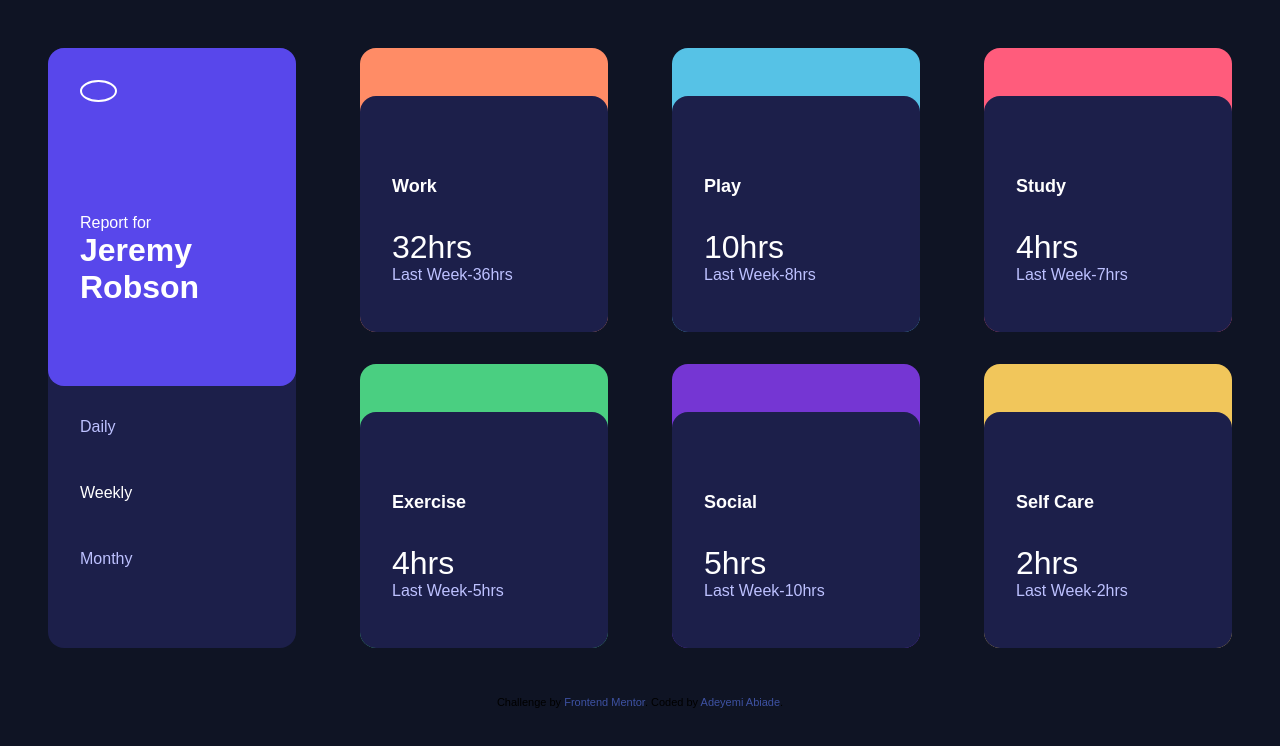
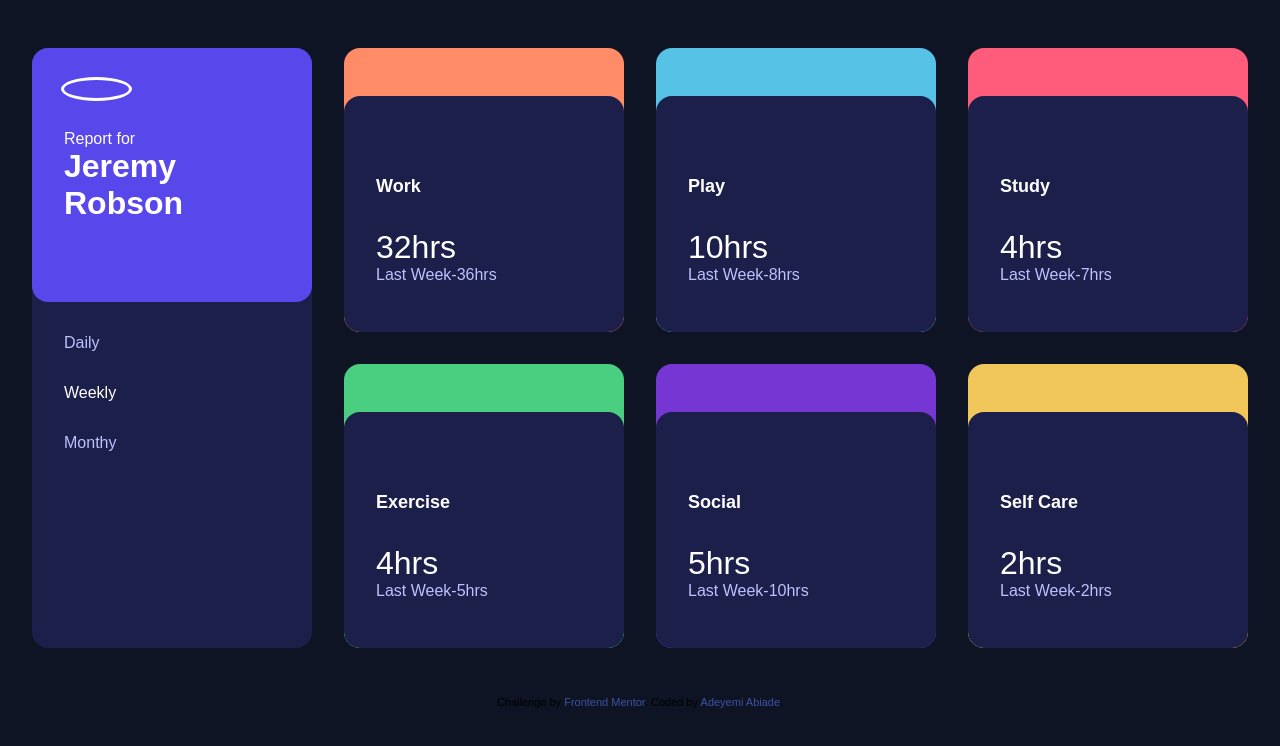
Before and after one commit to Adeyemi-Abiade/time-tracking-dashboard, a plain HTML site: page index.html in a window 1280 px wide. Drawn offline with Linux system fonts and the light colour scheme.

Commit message:
Fixed minor style issues with size and device responsiveness. Also removed redundant styles.

```diff
--- a/index.css
+++ b/index.css
@@ -1,3 +1,4 @@
+/* Default styles */
 *{
     margin:0;
     padding: 0;
@@ -5,9 +6,6 @@
     font-family: 'Rubik', sans-serif;
 }
 body{
-    display: flex;
-    flex-direction: column;
-    align-items: center;
     background-color: hsl(226, 43%, 10%);
     @import url('https://fonts.google.com/specimen/Rubik');
 }
@@ -19,14 +17,16 @@ background-color: none;
 .grid-container{
     display: grid;
     gap: 2em;
-    min-width: 31.25;
     padding: 3em 2em;
+    overflow-x: auto;
 }
 .flex{
     display: flex;
 }
 .grid-item{
-    margin: 0 1em;
+    width: 100%;
+    max-width: 450px;
+    margin: auto;
 }
 
 /* Profile section */
@@ -38,14 +38,13 @@ background-color: none;
 .profile-info{
     justify-content: space-between;
     align-items: center;
-    flex-wrap: wrap;
     background-color: hsl(246, 80%, 60%);
     border-radius: 1em;
     padding:2em;
 }
 .profile-image{
     width: 20%;
-    border: 2px solid white;
+    outline: 3px solid white;
     border-radius: 50%;
 }
 .profile-image img{
@@ -58,6 +57,7 @@ background-color: none;
 }
 profile-text p{
     font-weight: 700;
+    color: hsl(236, 100%, 87%);
 }
 profile-text h2{
     font-size: 2rem;
@@ -72,6 +72,7 @@ profile-text h2{
 }
 .profile .activity-duration a:hover{
     color: white;
+    cursor: pointer;
 }
 .profile .activity-duration .current{
     color: white;
@@ -176,17 +177,21 @@ profile-text h2{
         overflow-y: hidden;
     }
     .profile{
+        margin:0;
         grid-row-start: 1;
-        grid-row-end: span 2;
+        grid-row-end: 3;
     }
     .profile-info{
         flex-direction: column;
         align-items:flex-start ;
-        gap: 7em;
+        gap: 2em;
         padding-bottom: 5em;
     }
     .profile-info h2{
         font-size: 2rem;
+    }
+    .profile-image{
+        width: 30%;
     }
     .activity-duration{
         flex-direction: column;
@@ -196,7 +201,6 @@ profile-text h2{
         padding-top: 2em;
     }
     .profile .activity-duration a{
-        margin-bottom: 3em;
-
+        margin-bottom: 2em;
     }
 }
```
